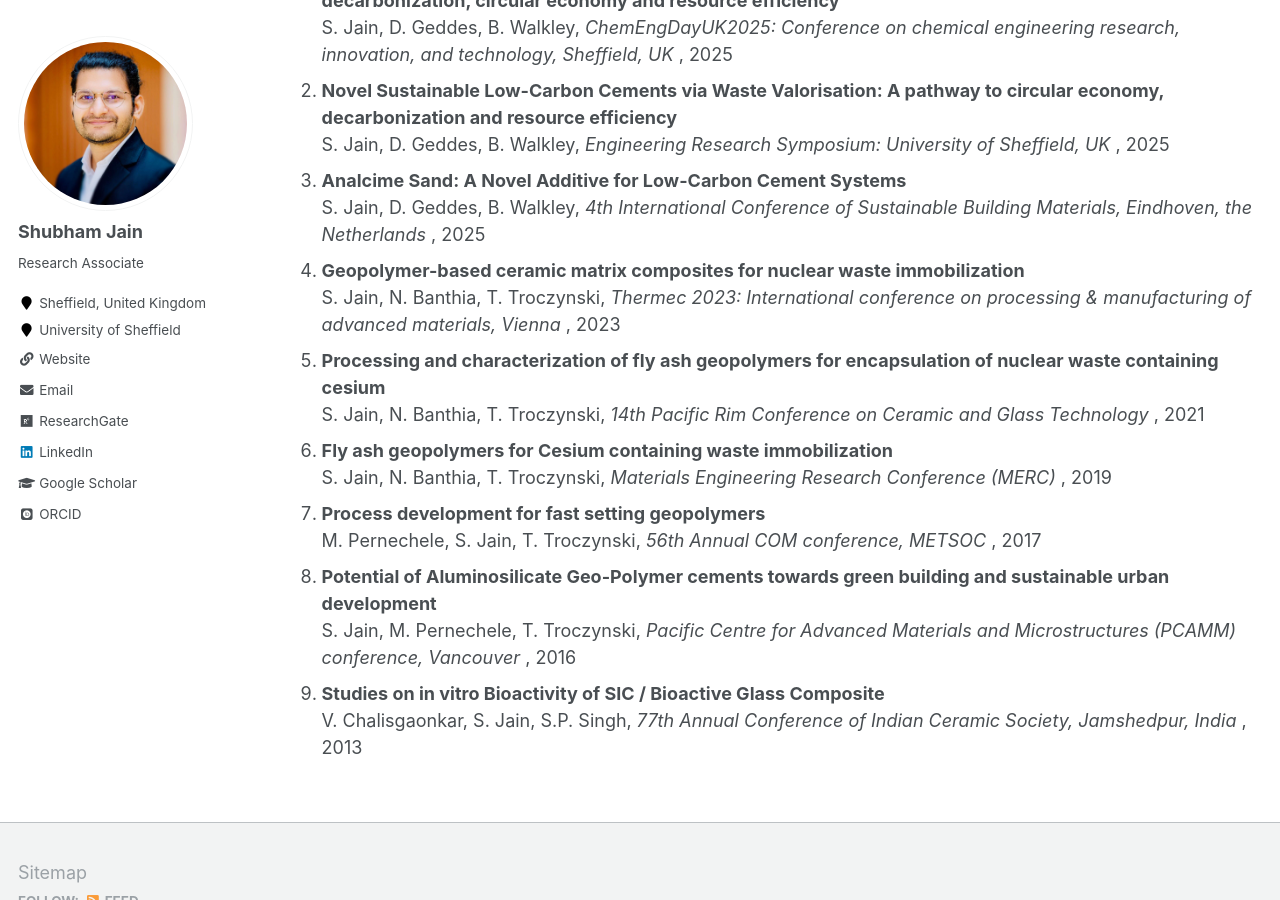
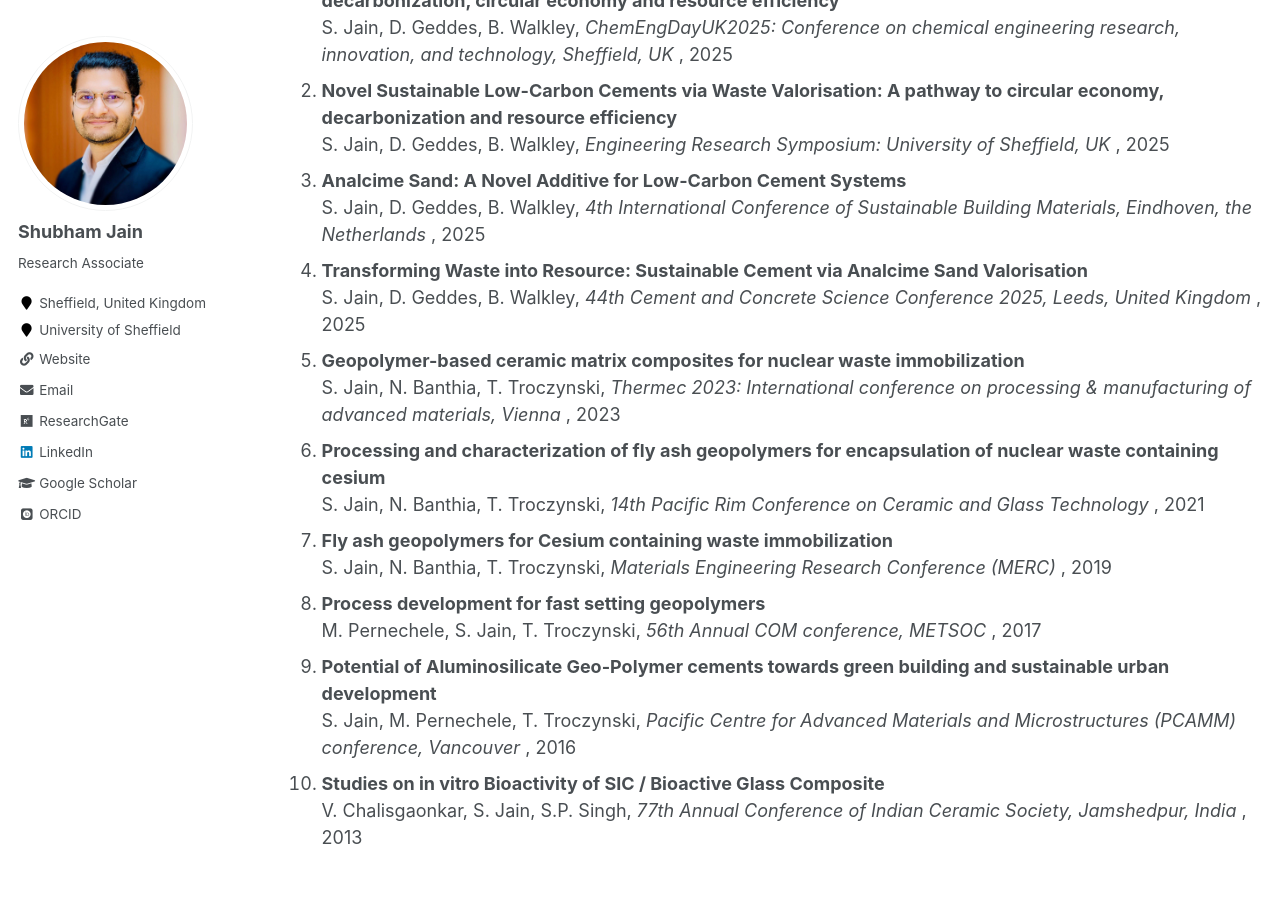
Before and after one commit to shubhamj2611/shubhamj2611.github.io, a Jekyll site: the page built from _pages/research.md, in a window 1280 px wide and 900 px high, scrolled down 2756 px. Built offline with Jekyll 4.4.1, drawn with Linux system fonts in a browser that asks for light colours; some web fonts are replaced.

Commit message:
Update publications.yml

```diff
--- a/_data/publications.yml
+++ b/_data/publications.yml
@@ -210,6 +210,18 @@ references:
    - family: Walkley
      given: B.
   year: 2025
+  title: "Transforming Waste into Resource: Sustainable Cement via Analcime Sand Valorisation"
+  conference: "44th Cement and Concrete Science Conference 2025, Leeds, United Kingdom"
+  article: "Conference"
+
+- author:
+   - family: Jain
+     given: S.
+   - family: Geddes
+     given: D.
+   - family: Walkley
+     given: B.
+  year: 2025
   title: "Analcime Sand: A Novel Additive for Low-Carbon Cement Systems"
   conference: "4th International Conference of Sustainable Building Materials, Eindhoven, the Netherlands"
   article: "Conference"
```
